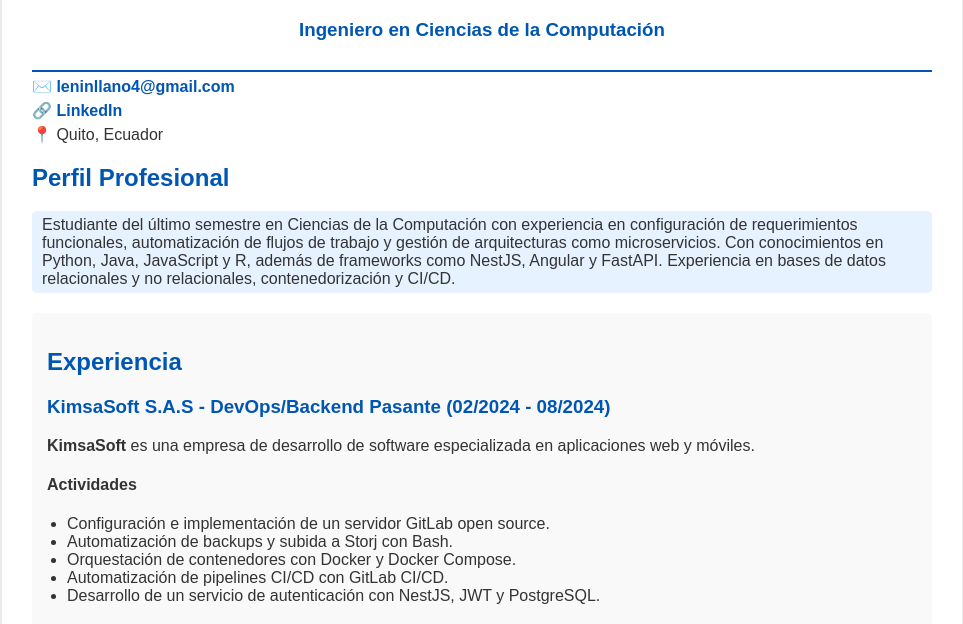
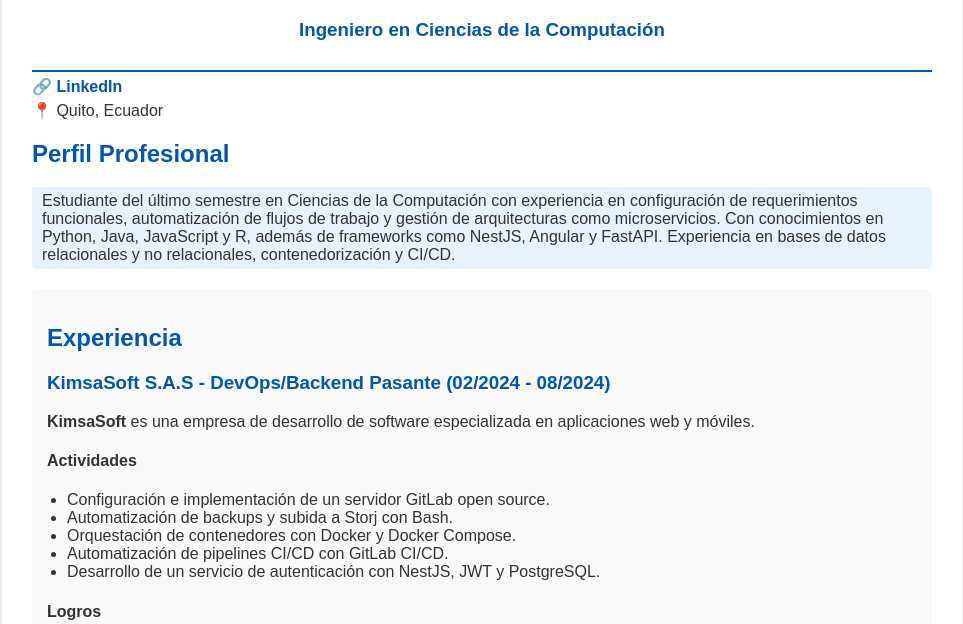
Before and after one commit to StevenSsj1/StevenSsj1.github.io, a plain HTML site: page index.html in a window 1280 px wide. Shown: the part 111-735 px from the top of the page, without its empty margins (158-1121 px from the left). Drawn offline with Linux system fonts and the light colour scheme.

Commit message:
Update index.html

```diff
--- a/index.html
+++ b/index.html
@@ -61,7 +61,6 @@
             <h3>Ingeniero en Ciencias de la Computación</h3>
         </div>
         <div class="contact">
-            <p> ✉️ <a href="mailto:leninllano22@outlook.com">leninllano4@gmail.com</a></p>
             <p>🔗 <a href="https://www.linkedin.com/in/lenin-llano-orellana-92274bb6/" target="_blank">LinkedIn</a></p>
             <p>📍 Quito, Ecuador</p>
         </div>
```
